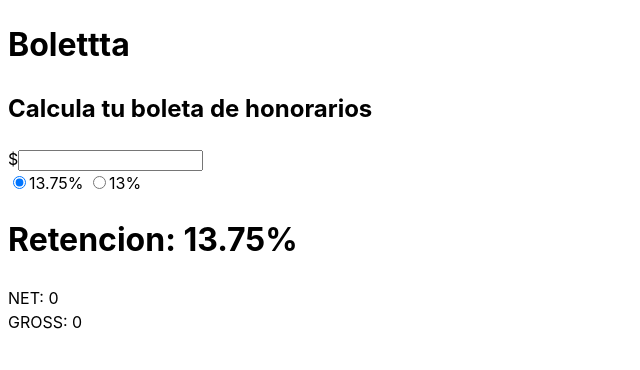
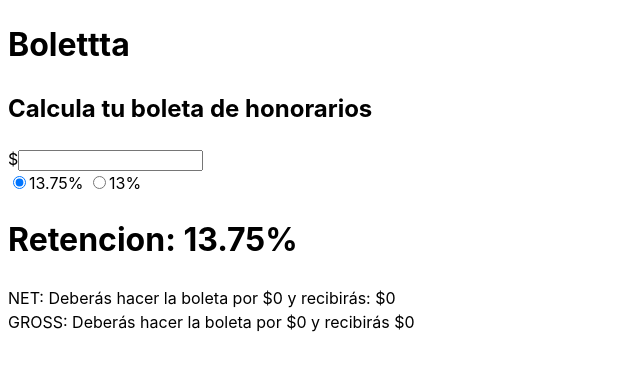
Before and after one commit to juque/boletttav2, a Vue app: page / in a window 1280 px wide. Shown: the top 370 px of the page, without its empty margins (0-640 px from the left). Built offline with nearby package versions, Linux system fonts and the light colour scheme.

Commit message:
add format to results

```diff
--- a/src/components/Result.vue
+++ b/src/components/Result.vue
@@ -1,4 +1,6 @@
 <script setup>
+import { computed } from 'vue';
+
   const props = defineProps({
     net: Number,
     gross: Number,
@@ -12,13 +14,41 @@
   const resultGross = function(){
     return Math.round( props.state.input * ( 1 - parseFloat( props.state.retention ) / 100) );
   }
+
+	const formattedGross = computed(() => {
+		const grossValue = resultGross();
+    const formattedValue = new Intl.NumberFormat('es-CL', {
+			style: 'currency',
+      currency: 'CLP'
+		}).format(grossValue);
+		return formattedValue;
+	});
+
+	const formattedNet = computed(() => {
+		const netValue = resultNet();
+    const formattedValue = new Intl.NumberFormat('es-CL', {
+			style: 'currency',
+      currency: 'CLP'
+		}).format(netValue);
+		return formattedValue;
+	});
+
+	const formattedMakeNet = computed(() => {
+		const formatted = new Intl.NumberFormat('es-CL', {
+			style: 'currency',
+      currency: 'CLP'
+		}).format(props.state.input);
+		return formatted;
+
+	})
+
 </script>
 
 <template>
   <div>
     <h1>Retencion: {{ parseFloat(props.state.retention) }}%</h1>
-    <div class="net">NET: {{ resultNet() }}</div>
-    <div class="gross">GROSS: {{ resultGross() }}</div>
+    <div class="net">NET: Deberás hacer la boleta por {{ formattedNet }} y recibirás: {{ formattedMakeNet }}</div>
+    <div class="gross">GROSS: Deberás hacer la boleta por {{ formattedMakeNet }} y recibirás {{ formattedGross }}</div>
   </div>
 </template>
 
```
